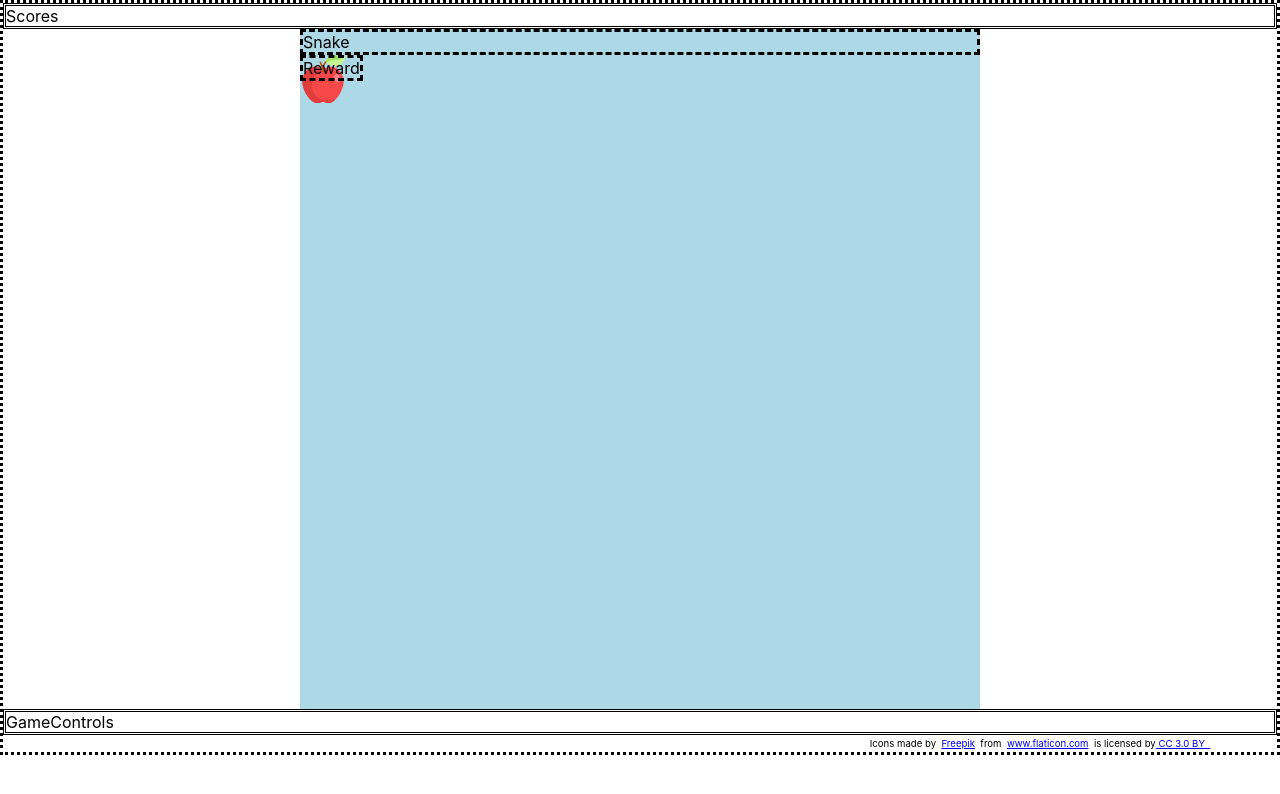
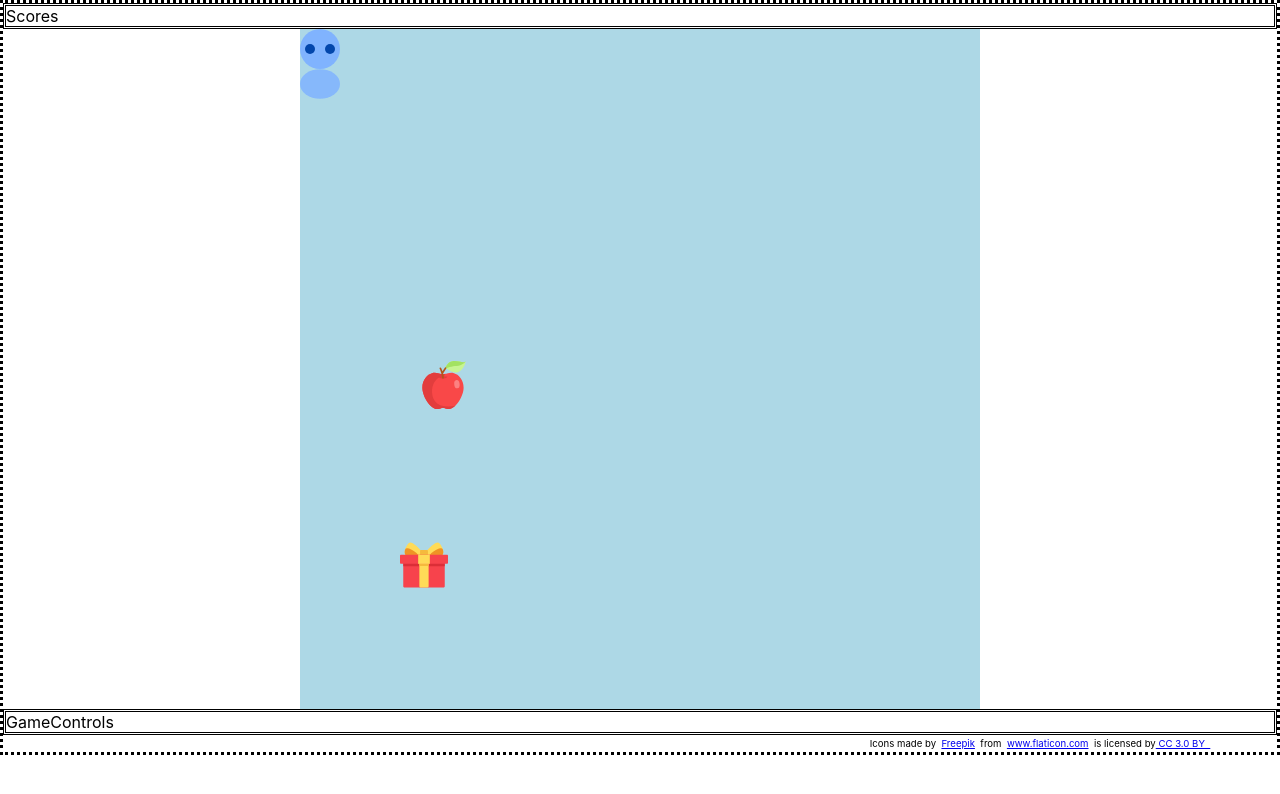
Before and after one commit to sebinbenjamin/react-snakegame, a React (Create React App) app: page / in a window 1280 px wide. Shown: the top 794 px of the page. Built offline with nearby package versions, Linux system fonts and the light colour scheme.

Commit message:
Added images, fixed some positioning.

```diff
--- a/src/Components/PlayArea/PlayArea.jsx
+++ b/src/Components/PlayArea/PlayArea.jsx
@@ -5,13 +5,26 @@ import Fruit from "./Fruit/Fruit";
 import Reward from "./Reward/Reward";
 import styles from "./PlayArea.module.css";
 
+const initialState = {
+  food: [50, 100],
+  speed: 200,
+  direction: 'RIGHT',
+  showReward: true,
+  snake: [[10, 10],[50,50]],
+  fruit: [120, 300],
+  reward: [100, 120]
+}
+
 class PlayArea extends React.Component {
+  state = initialState;
   render() {
+    const { showReward, snake, reward, fruit } = this.state;
+
     return (
       <div className={styles.PlayArea}>
-        <Snake></Snake>
-        <Fruit></Fruit>
-        <Reward></Reward>
+        <Snake body={snake} />
+        <Fruit x={fruit[0]} y={fruit[1]} />
+        {showReward ? <Reward x={reward[0]} y={reward[1]} /> : null}
       </div>
     )
   }
--- a/src/Components/PlayArea/Reward/Reward.jsx
+++ b/src/Components/PlayArea/Reward/Reward.jsx
@@ -11,9 +11,7 @@ const Reward = (props) => {
   };
 
   return (
-    <div className={style.Reward} style={positionStyle}>
-      Reward
-    </div>
+    <div className={style.Reward} style={positionStyle} />
   )
 }
 
--- a/src/Components/PlayArea/Reward/Reward.module.css
+++ b/src/Components/PlayArea/Reward/Reward.module.css
@@ -1,4 +1,8 @@
 .Reward {
-  border-style: dashed;
   position: absolute;
+  width: 6vh;
+  height: 6vh;
+  background: url('../../../resources/images/gift.svg');
+  background-repeat: no-repeat;
+  background-size: contain;
 }
--- a/src/Components/PlayArea/Snake/Snake.jsx
+++ b/src/Components/PlayArea/Snake/Snake.jsx
@@ -1,12 +1,23 @@
 import React from 'react';
+import PropTypes from 'prop-types';
 
 import style from "./Snake.module.css"
 
-const Snake = () => {
+const Snake = ({ body }) => {
+  const snakeHeadPos = {
+    left: body[0][0] + 'px',
+    bottom: body[0][1] + 'px'
+  };
+
   return (
     <div className={style.Snake}>
-      Snake
+      <div className={style.SnakeHead} style={snakeHeadPos} />
+      <div className={style.SnakeBody} />
     </div>
   );
 }
+
+Snake.propTypes = {
+  body: PropTypes.arrayOf(PropTypes.arrayOf(PropTypes.number)).isRequired
+}
 export default Snake;
--- a/src/Components/PlayArea/Snake/Snake.module.css
+++ b/src/Components/PlayArea/Snake/Snake.module.css
@@ -1,4 +1,18 @@
 .Snake {
-  border-style: dashed;
-  /* position: absolute; */
+  position: absolute;
 }
+
+.SnakeHead {
+  width: 5vh;
+  height: 5vh;
+  background: url('../../../resources/images/snake-head-up.svg');
+  background-repeat: no-repeat;
+  background-size: contain;
+}
+.SnakeBody {
+  width: 5vh;
+  height: 5vh;
+  background: url('../../../resources/images/snake-body.svg');
+  background-repeat: no-repeat;
+  background-size: contain;
+}
```
Also changed, not shown: src/Constants/keys.js (added, +16 -0 lines).
